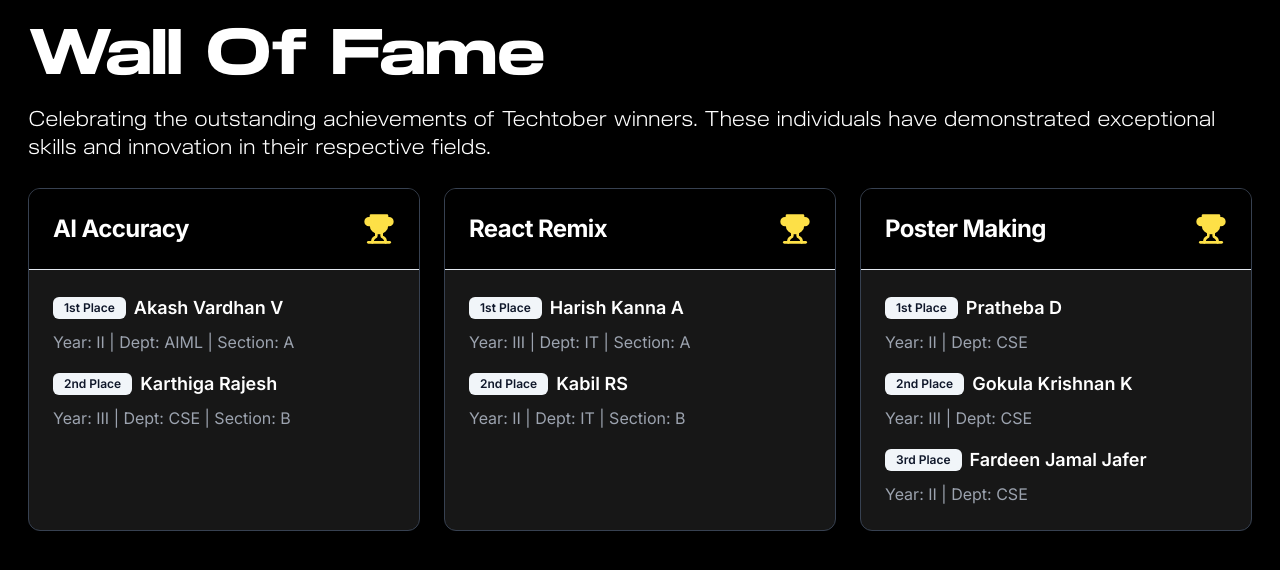
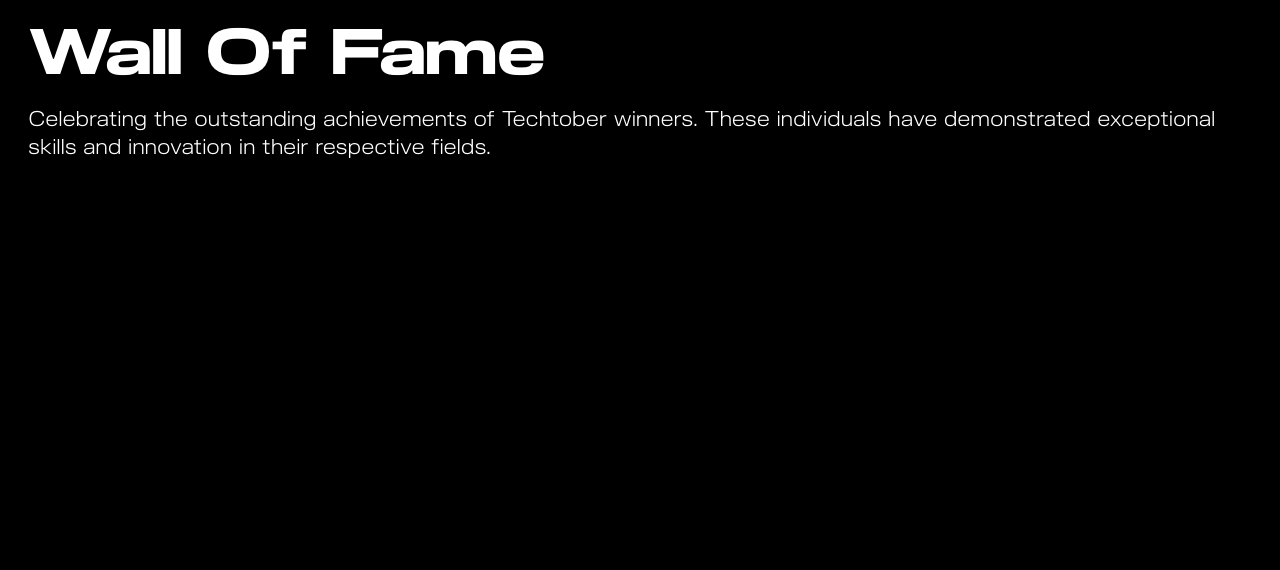
Before and after one commit to Prasanth-S7/intellexa, a Next.js app: page /walloffame in a window 1280 px wide. Shown: the top 570 px of the page. Built offline with nearby package versions, Linux system fonts and the light colour scheme.

Commit message:
events updated

```diff
--- a/src/app/globals.css
+++ b/src/app/globals.css
@@ -1,7 +1,6 @@
 @tailwind base;
 @tailwind components;
 @tailwind utilities;
-
 @layer base {
   :root {
     --background: 0 0% 0%;
@@ -78,11 +77,11 @@
   }
 
   ::-webkit-scrollbar-thumb {
-    background: #faffcc;
+    background: #aeaeae;
   }
 
   ::-webkit-scrollbar-thumb:hover {
-    background: #faffcc;
+    background: #aeaeae;
   }
 
 
@@ -121,6 +120,16 @@
   font-family: 'SlussenLight';
   src: url("../assets/fonts/Slussen-Extended-Light-TRIAL.otf") format("opentype");
 }
+
+/* @font-face {
+  font-family: 'karrik';
+  src: url("../assets/fonts/Karrik-Regular.woff2") format("woff2");
+} */
+
+/* @font-face {
+  font-family: 'LinealVf';
+  src: url("../assets/fonts/LinealVF.woff2") format("woff2");
+} */
 
 .font-slussen {
   font-family: 'Slussen', sans-serif;
--- a/src/app/walloffame/page.js
+++ b/src/app/walloffame/page.js
@@ -32,7 +32,7 @@ const WallOfFame = (() => {
         <div className="px-7 py-5 ">
             <div className=" font-slussen text-white lg:text-6xl md:text-5xl text-4xl"> Wall Of Fame </div>
             <div className=" font-slussenLight lg:text-xl md:text-xl mt-6 text-sm text-white">Celebrating the outstanding achievements of Techtober winners. These individuals have demonstrated exceptional skills and innovation in their respective fields.</div>
-            <div className="grid grid-cols-1 sm:grid-cols-2 lg:grid-cols-3 gap-6 mt-7">
+            {/* <div className="grid grid-cols-1 sm:grid-cols-2 lg:grid-cols-3 gap-6 mt-7">
                 {winners.map((winner, index) => (
                     <Card key={index} className="bg-[#171717] border-gray-700 overflow-hidden transition-all hover:shadow-lg hover:shadow-primary/20 hover:-translate-y-1">
                         <CardHeader className="bg-black border-b p-6">
@@ -62,7 +62,7 @@ const WallOfFame = (() => {
                         </CardContent>
                     </Card>
                 ))}
-            </div>
+            </div> */}
         </div>
     )
 })
--- a/src/components/events.jsx
+++ b/src/components/events.jsx
@@ -13,10 +13,10 @@ export const projects = [
         title: "DSA WORKSHOP",
         description:
             "💻 This hands-on workshop focuses on mastering the fundamentals of Data Structures and Algorithms (DSA). 📊 It is ideal for students looking to enhance their problem-solving abilities and prepare effectively for technical interviews. 🔍",
-        date: "TBD",
+        date: "7th Nov 2024",
         venue: "Offline - A105",
         timing: "3:00 PM - 5:00 PM",
-        eventStatus: "Registration Coming Soon",
-        registerLink: "#"
+        // eventStatus: "Registration Coming Soon",
+        registerLink: "https://forms.gle/T9FPByTjoY51Vxuk6"
     }
 ]
```
